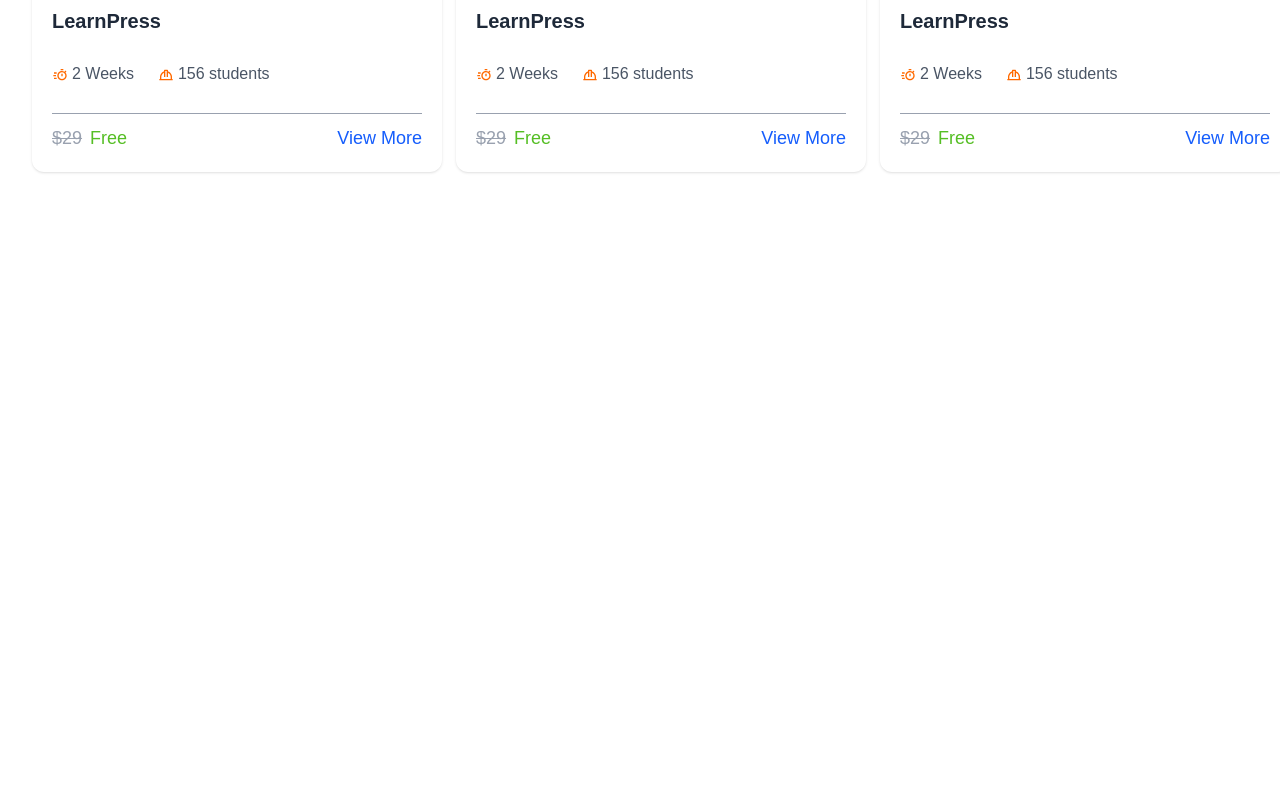
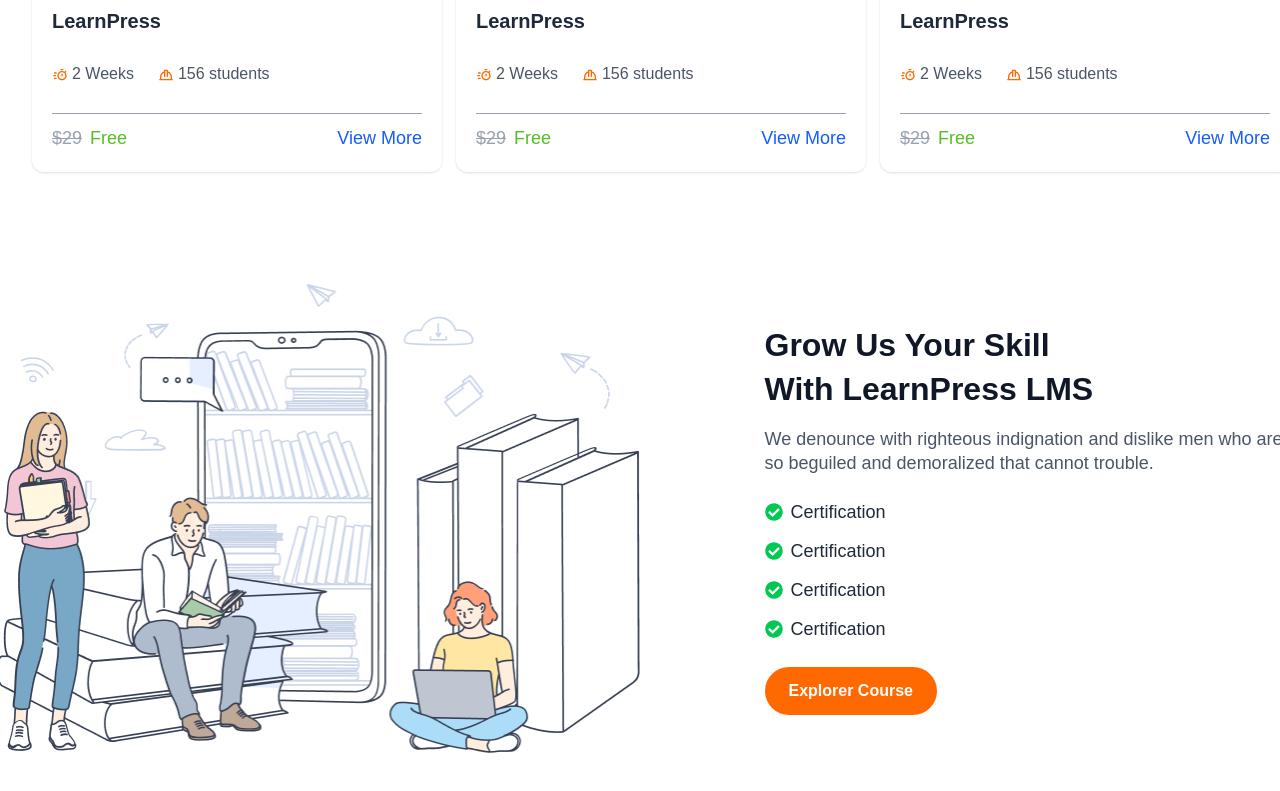
Before and after one commit to dhullubasnkot/EduPress, a Next.js app: page / in a window 1280 px wide. Shown: the part 2453-3244 px from the top of the page. Before the commit the page ends 2673 px from the top, so only its background shows below. Built offline with nearby package versions, Linux system fonts and the light colour scheme.

Commit message:
Added LearnLMS section

```diff
--- a/src/app/page.tsx
+++ b/src/app/page.tsx
@@ -1,6 +1,7 @@
 import Navbar from "./components/navbar";
 import FeaturedCourses from "./pages/featuredcourses";
 import Hero from "./pages/hero";
+import LearnLms from "./pages/LearnLMS";
 import TopCategories from "./pages/topcategories";
 export default function Home() {
   return (
@@ -9,6 +10,7 @@
       <Hero />
       <TopCategories />
       <FeaturedCourses />
+      <LearnLms />
     </>
   );
 }
--- /dev/null
+++ b/src/app/pages/LearnLMS.tsx
@@ -0,0 +1,54 @@
+import Image from "next/image";
+import { FaCheckCircle } from "react-icons/fa";
+
+export default function LearnLms() {
+  return (
+    <div className="flex justify-center items-center bg-white py-16">
+      <div className="flex flex-col lg:flex-row items-center gap-[125px]  px-4">
+        <div className="w-[644px] h-[469px]">
+          <Image
+            src="/learn.png"
+            alt="Learn with LMS"
+            width={600}
+            height={400}
+            className="w-full h-full"
+          />
+        </div>
+
+        <div className="w-[520px]">
+          <h2 className="text-[32px] font-bold text-gray-900 mb-4 leading-snug">
+            Grow Us Your Skill <br /> With LearnPress LMS
+          </h2>
+
+          <p className="text-gray-600 mb-6 leading-[24px] text-[18px]">
+            We denounce with righteous indignation and dislike men who are so
+            beguiled and demoralized that cannot trouble.
+          </p>
+
+          <ul className="space-y-3 mb-6">
+            <li className="flex items-center gap-2 text-gray-800 text-[18px]">
+              <FaCheckCircle className="text-green-500" />
+              Certification
+            </li>
+            <li className="flex items-center gap-2 text-gray-800 text-[18px]">
+              <FaCheckCircle className="text-green-500" />
+              Certification
+            </li>
+            <li className="flex items-center gap-2 text-gray-800 text-[18px]">
+              <FaCheckCircle className="text-green-500" />
+              Certification
+            </li>
+            <li className="flex items-center gap-2 text-gray-800 text-[18px]">
+              <FaCheckCircle className="text-green-500" />
+              Certification
+            </li>
+          </ul>
+
+          <button className="bg-orange-500 text-white px-6 py-3 rounded-full text-[16px] font-semibold hover:bg-orange-600 transition duration-300">
+            Explorer Course
+          </button>
+        </div>
+      </div>
+    </div>
+  );
+}
```
Also changed, not shown: public/learn.png (added).
